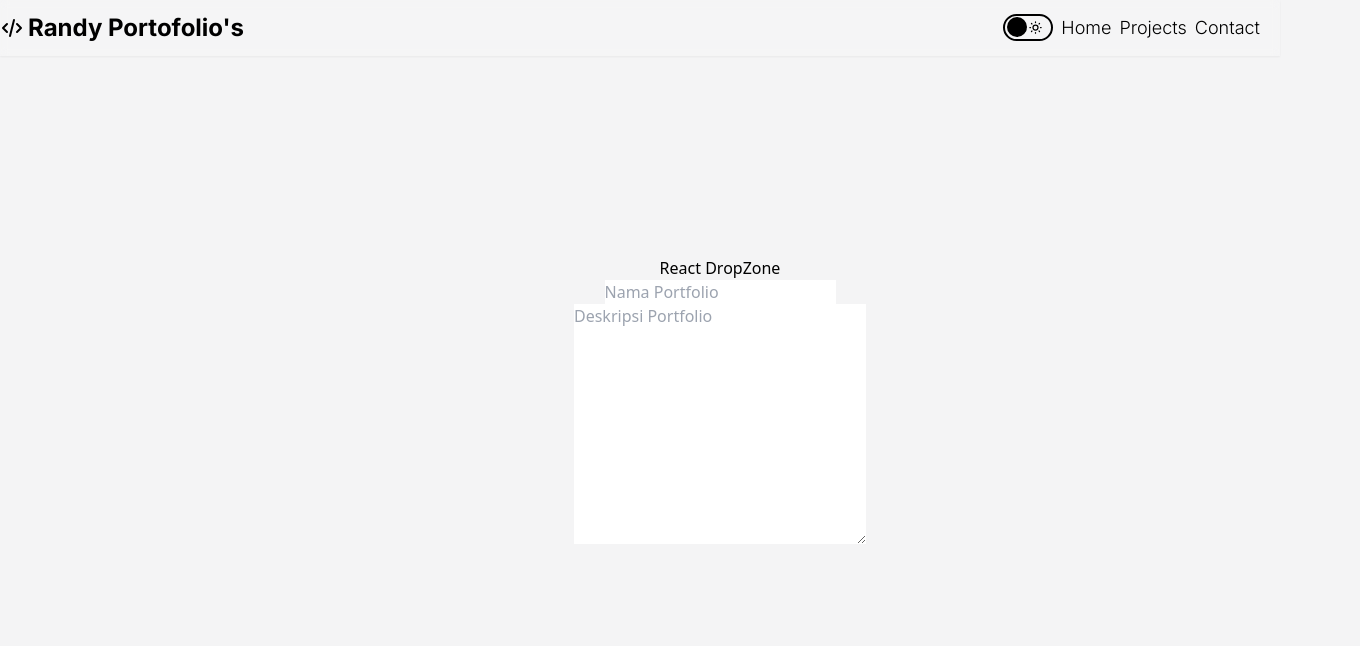
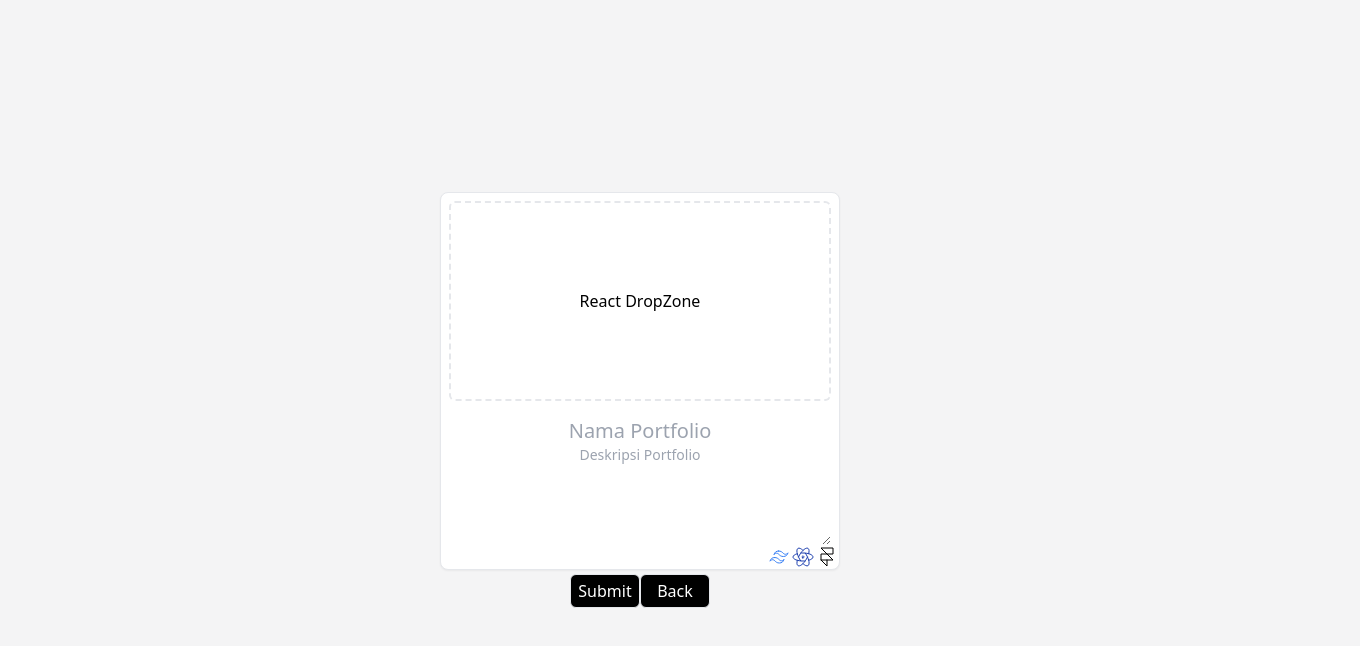
Before and after one commit to MuhRandy/portofolio-website, a React (Vite) app: page /portofolio-website/add-portfolio in a window 1280 px wide. Shown: the top 646 px of the page, 1360 px wide, since content can reach past the window. Built offline with nearby package versions, Linux system fonts and the light colour scheme; a web font is replaced by a local one.

Commit message:
add page for CRUD project

```diff
--- a/src/App.jsx
+++ b/src/App.jsx
@@ -1,9 +1,3 @@
-import Navbar from "./component/Navbar";
-import About from "./sections/About";
-import Contact from "./sections/Contact";
-import Footer from "./component/Footer";
-import Divider from "./component/Divider";
-import Projects from "./sections/Projects";
 import { Routes, Route } from "react-router-dom";
 import AddPorto from "./component/Projects/AddPorto";
 import MainPage from "./component/MainPage";
@@ -11,7 +5,6 @@
 function App() {
   return (
     <>
-      <Navbar />
       <Routes>
         <Route path="/portofolio-website" element={<MainPage />} />
         <Route
--- a/src/component/MainPage.jsx
+++ b/src/component/MainPage.jsx
@@ -3,9 +3,12 @@
 import Projects from "../sections/Projects";
 import Divider from "./Divider";
 import Footer from "./Footer";
+import Navbar from "./Navbar";
 
 const MainPage = () => {
   return (
+    <>
+      <Navbar />
       <main className="bg-white dark:bg-slate-700 dark:text-white">
         <About />
         <Divider />
@@ -14,6 +17,7 @@
         <Contact />
         <Footer />
       </main>
+    </>
   );
 };
 
--- a/src/component/Projects/AddPorto.jsx
+++ b/src/component/Projects/AddPorto.jsx
@@ -1,15 +1,59 @@
+import { IconBrandFramer } from "@tabler/icons";
+import { IconBrandReact } from "@tabler/icons";
+import { IconBrandTailwind } from "@tabler/icons";
+import clsx from "clsx";
+
 const AddPorto = () => {
   return (
-    <div className="w-screen h-screen flex justify-center items-center">
-      <div className="flex flex-col items-center">
-        <div>React DropZone</div>
-        <input type="text" placeholder="Nama Portfolio" />
-        <textarea
-          name="porto-desc"
-          cols="30"
-          rows="10"
-          placeholder="Deskripsi Portfolio"
-        />
+    <div
+      className={clsx(
+        "w-full h-screen",
+        "flex flex-col justify-center items-center gap-1"
+      )}
+    >
+      <div
+        className={clsx(
+          "shadow-sm border rounded-lg overflow-hidden relative bg-white w-[400px]",
+          "flex flex-col items-center"
+        )}
+      >
+        <div
+          className={clsx(
+            "mt-2 rounded-md overflow-hidden border-dashed border-2 w-[calc(100%-16px)] h-[200px]",
+            "flex justify-center items-center",
+            "text-center"
+          )}
+        >
+          React DropZone
+        </div>
+        <div className="py-4 mb-2 px-2 flex flex-col w-full">
+          <input
+            type="text"
+            placeholder="Nama Portfolio"
+            className={clsx("text-center text-md font-medium", [
+              "sm:text-lg",
+              "md:text-xl",
+            ])}
+          />
+          <textarea
+            name="porto-desc"
+            placeholder="Deskripsi Portfolio"
+            className="text-center text-slate-600 text-sm dark:text-slate-200 w-full h-[100px]"
+          />
+        </div>
+        <div className="flex absolute bottom-0 right-0">
+          <IconBrandTailwind className="text-blue-500" stroke={1} />
+          <IconBrandReact className="text-blue-800" stroke={1} />
+          <IconBrandFramer stroke={1} />
+        </div>
+      </div>
+      <div>
+        <button className="border bg-black text-white rounded-md py-1 w-[70px]">
+          Submit
+        </button>
+        <button className="border bg-black text-white rounded-md py-1 w-[70px]">
+          Back
+        </button>
       </div>
     </div>
   );
```
Lines whose indentation alone changed are shown as unchanged.
